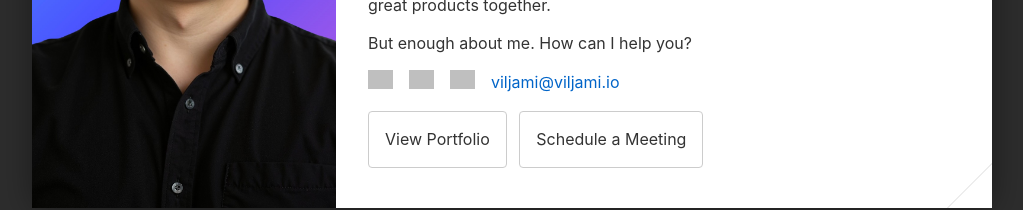
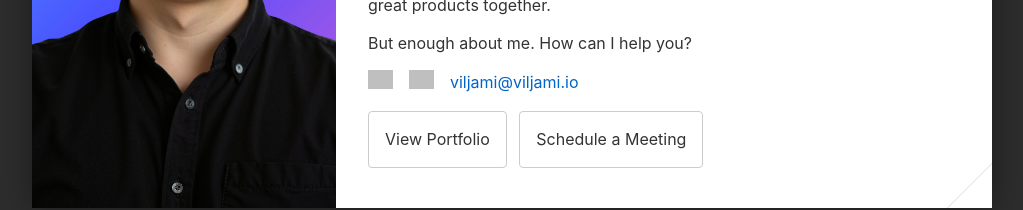
Before and after one commit to anttiviljami/personal-website, a Svelte app: page / in a window 1280 px wide. Shown: the part 461-671 px from the top of the page, without its empty margins (128-1151 px from the left). Built offline with nearby package versions, Linux system fonts and the light colour scheme; grey boxes are pictures that could not be loaded.

Commit message:
Remove twitter link

```diff
--- a/src/App.svelte
+++ b/src/App.svelte
@@ -234,13 +234,6 @@
               </a>
             </li>
             <li>
-              <a href="https://twitter.com/{twitter}" target="_blank">
-                <img
-                  src="https://img.icons8.com/?size=64&id=phOKFKYpe00C&format=png"
-                  alt="Twitter" />
-              </a>
-            </li>
-            <li>
               <a href="mailto:{email}">{email}</a>
             </li>
           </ul>
```
